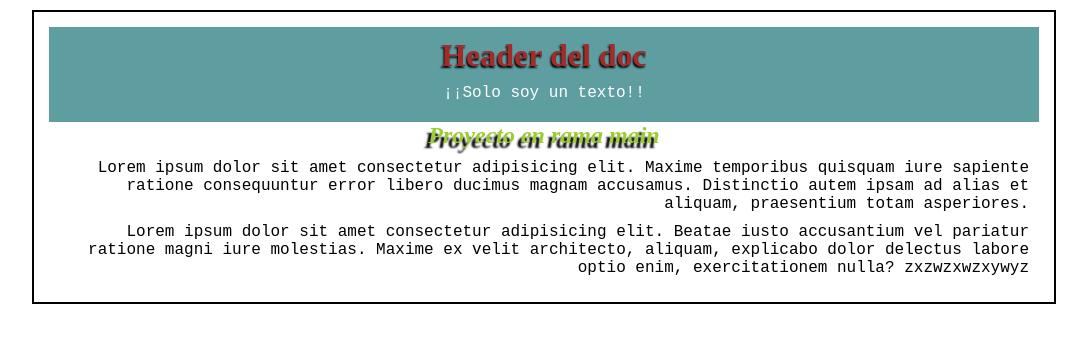
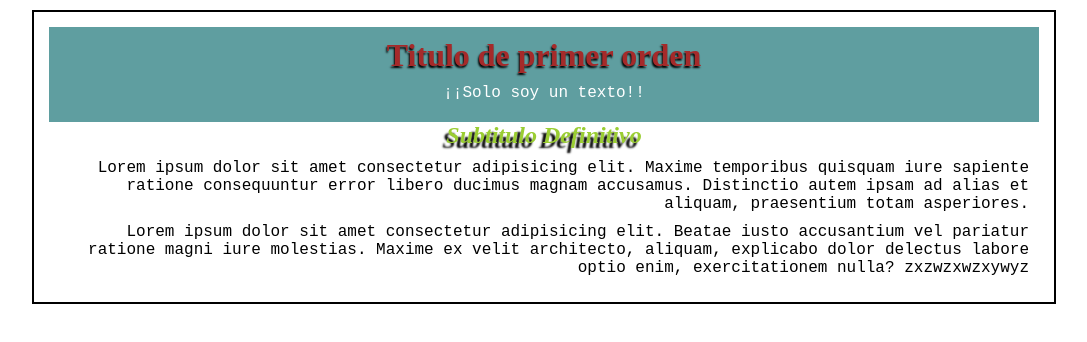
Before and after one commit to defryd/repo_prueba, a plain HTML site: page index.html in a window 1280 px wide. Shown: the whole page, without its empty margins (96-1183 px from the left). Drawn offline with Linux system fonts and the light colour scheme.

Commit message:
Cambio de contenidode titulos

```diff
--- a/index.html
+++ b/index.html
@@ -9,11 +9,11 @@
 <body>
     <div class="container">
         <div class="cabecero">
-            <h1>Header del doc</h1>
+            <h1>Titulo de primer orden</h1>
             <p>¡¡Solo soy un texto!!</p>
         </div>
 
-        <h2>Proyecto en rama main</h2>
+        <h2>Subtitulo Definitivo</h2>
         <p>Lorem ipsum dolor sit amet consectetur adipisicing elit. Maxime temporibus quisquam iure sapiente ratione consequuntur error libero ducimus magnam accusamus. Distinctio autem ipsam ad alias et aliquam, praesentium totam asperiores.</p>
         <p>Lorem ipsum dolor sit amet consectetur adipisicing elit. Beatae iusto accusantium vel pariatur ratione magni iure molestias. Maxime ex velit architecto, aliquam, explicabo dolor delectus labore optio enim, exercitationem nulla? zxzwzxwzxywyz</p>
     </div>
```
